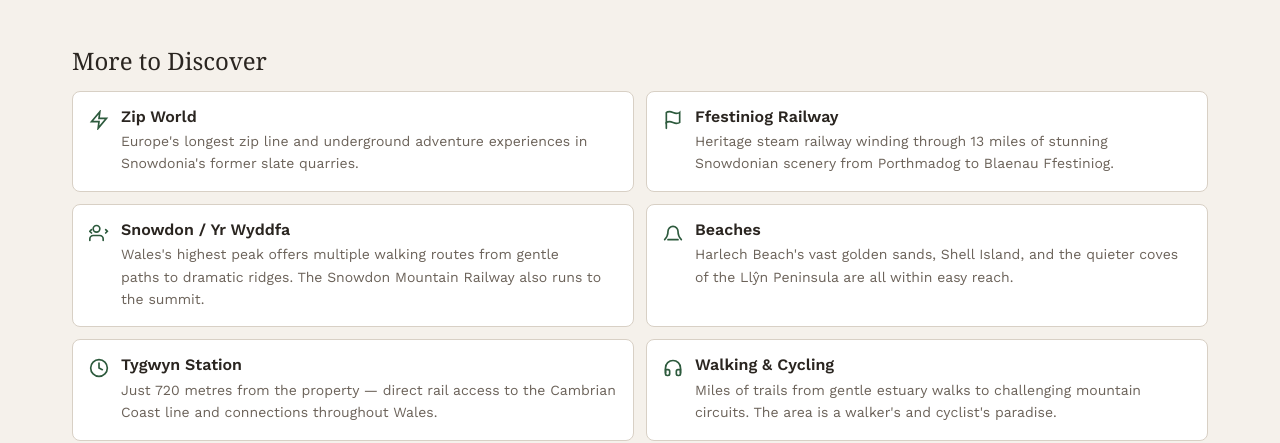
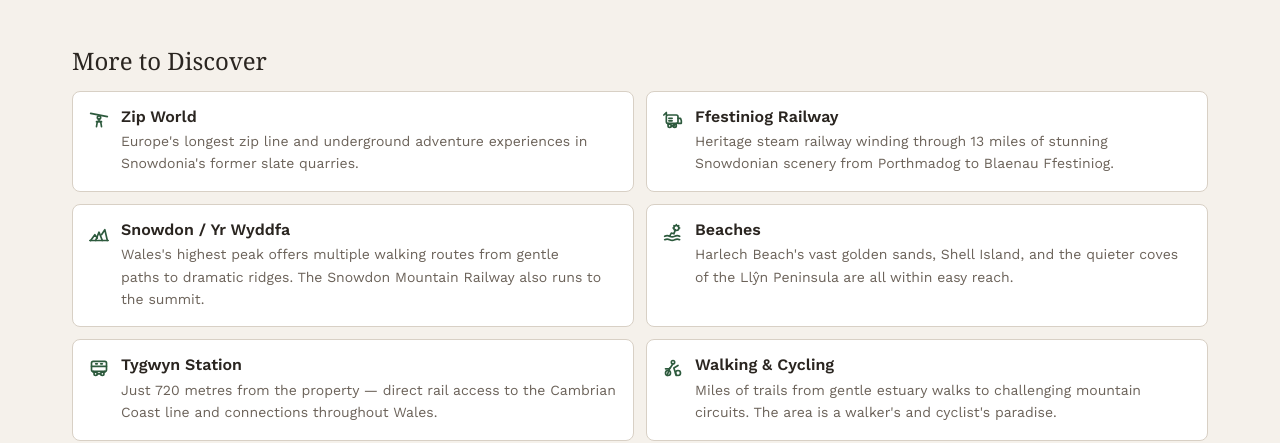
Before and after one commit to fourdeep25/tyddyn-eglwys, a plain HTML site: page index.html in a window 1280 px wide. Shown: the part 9237-9680 px from the top of the page. Drawn offline with nearby package versions, Linux system fonts and the light colour scheme; no server answers; a web font is replaced by a local one.

Commit message:
Update local area icons to be more representative
- Zip World: person on zipline
- Ffestiniog Railway: steam train
- Snowdon: mountain peaks
- Beaches: waves with sun
- Tygwyn Station: train carriage
- Walking & Cycling: cyclist on bicycle

```diff
--- a/index.html
+++ b/index.html
@@ -773,42 +773,42 @@
         <h3>More to Discover</h3>
         <div class="local-text-items">
           <div class="local-text-item">
-            <svg class="local-text-item-icon" viewBox="0 0 24 24" fill="none" stroke="currentColor" stroke-width="2" stroke-linecap="round"><path d="M13 2L3 14h9l-1 8 10-12h-9l1-8z"/></svg>
+            <svg class="local-text-item-icon" viewBox="0 0 24 24" fill="none" stroke="currentColor" stroke-width="2" stroke-linecap="round" stroke-linejoin="round"><line x1="2" y1="4" x2="22" y2="8"/><circle cx="12" cy="9" r="2"/><path d="M12 11v3"/><path d="M9 14h6"/><path d="M10 14l-1 6M14 14l1 6"/></svg>
             <div class="local-text-item-content">
               <h4>Zip World</h4>
               <p>Europe's longest zip line and underground adventure experiences in Snowdonia's former slate quarries.</p>
             </div>
           </div>
           <div class="local-text-item">
-            <svg class="local-text-item-icon" viewBox="0 0 24 24" fill="none" stroke="currentColor" stroke-width="2" stroke-linecap="round"><path d="M4 15s1-1 4-1 5 2 8 2 4-1 4-1V3s-1 1-4 1-5-2-8-2-4 1-4 1z"/><line x1="4" y1="22" x2="4" y2="15"/></svg>
+            <svg class="local-text-item-icon" viewBox="0 0 24 24" fill="none" stroke="currentColor" stroke-width="2" stroke-linecap="round" stroke-linejoin="round"><rect x="4" y="6" width="14" height="10" rx="2"/><circle cx="8" cy="19" r="2"/><circle cx="14" cy="19" r="2"/><path d="M10 19h4"/><path d="M6 16v1M16 16v1"/><path d="M18 10h3l1 3v3h-4"/><path d="M7 10h4M7 13h4"/><path d="M1 6l3-3v3"/></svg>
             <div class="local-text-item-content">
               <h4>Ffestiniog Railway</h4>
               <p>Heritage steam railway winding through 13 miles of stunning Snowdonian scenery from Porthmadog to Blaenau Ffestiniog.</p>
             </div>
           </div>
           <div class="local-text-item">
-            <svg class="local-text-item-icon" viewBox="0 0 24 24" fill="none" stroke="currentColor" stroke-width="2" stroke-linecap="round"><path d="M17 21v-2a4 4 0 00-4-4H5a4 4 0 00-4 4v2"/><path d="M20 8l2 2-2 2"/><path d="M3 8L1 10l2 2"/><circle cx="9" cy="7" r="4"/></svg>
+            <svg class="local-text-item-icon" viewBox="0 0 24 24" fill="none" stroke="currentColor" stroke-width="2" stroke-linecap="round" stroke-linejoin="round"><path d="M8 21l4-10 4 10"/><path d="M2 21l5-7 3 4"/><path d="M15 14l4-6 3 13"/><line x1="1" y1="21" x2="23" y2="21"/></svg>
             <div class="local-text-item-content">
               <h4>Snowdon / Yr Wyddfa</h4>
               <p>Wales's highest peak offers multiple walking routes from gentle paths to dramatic ridges. The Snowdon Mountain Railway also runs to the summit.</p>
             </div>
           </div>
           <div class="local-text-item">
-            <svg class="local-text-item-icon" viewBox="0 0 24 24" fill="none" stroke="currentColor" stroke-width="2" stroke-linecap="round"><path d="M2 20c2-2 4-6 4-10a6 6 0 0112 0c0 4 2 8 4 10"/><path d="M6 20h12"/></svg>
+            <svg class="local-text-item-icon" viewBox="0 0 24 24" fill="none" stroke="currentColor" stroke-width="2" stroke-linecap="round" stroke-linejoin="round"><path d="M2 16c2-1 4-1 6 0s4 1 6 0 4-1 6 0"/><path d="M2 20c2-1 4-1 6 0s4 1 6 0 4-1 6 0"/><circle cx="16" cy="6" r="3"/><path d="M16 3v-1M19 6h1M13 6h-1M18.1 3.9l.7-.7M13.9 3.9l-.7-.7"/><path d="M10 12l-2 4M10 12l3 1 2-5"/></svg>
             <div class="local-text-item-content">
               <h4>Beaches</h4>
               <p>Harlech Beach's vast golden sands, Shell Island, and the quieter coves of the Llŷn Peninsula are all within easy reach.</p>
             </div>
           </div>
           <div class="local-text-item">
-            <svg class="local-text-item-icon" viewBox="0 0 24 24" fill="none" stroke="currentColor" stroke-width="2" stroke-linecap="round"><circle cx="12" cy="12" r="10"/><path d="M12 6v6l4 2"/></svg>
+            <svg class="local-text-item-icon" viewBox="0 0 24 24" fill="none" stroke="currentColor" stroke-width="2" stroke-linecap="round" stroke-linejoin="round"><rect x="3" y="4" width="18" height="12" rx="2"/><circle cx="8" cy="19" r="2"/><circle cx="16" cy="19" r="2"/><path d="M10 19h4"/><path d="M5 16v1M19 16v1"/><line x1="3" y1="10" x2="21" y2="10"/><path d="M8 7h2M14 7h2"/></svg>
             <div class="local-text-item-content">
               <h4>Tygwyn Station</h4>
               <p>Just 720 metres from the property — direct rail access to the Cambrian Coast line and connections throughout Wales.</p>
             </div>
           </div>
           <div class="local-text-item">
-            <svg class="local-text-item-icon" viewBox="0 0 24 24" fill="none" stroke="currentColor" stroke-width="2" stroke-linecap="round"><path d="M3 18v-6a9 9 0 0118 0v6"/><path d="M21 19a2 2 0 01-2 2h-1a2 2 0 01-2-2v-3a2 2 0 012-2h3zM3 19a2 2 0 002 2h1a2 2 0 002-2v-3a2 2 0 00-2-2H3z"/></svg>
+            <svg class="local-text-item-icon" viewBox="0 0 24 24" fill="none" stroke="currentColor" stroke-width="2" stroke-linecap="round" stroke-linejoin="round"><path d="M5 21l3-9"/><path d="M3 13l5 0 4-6"/><circle cx="12" cy="5" r="2"/><path d="M16 21l-3-9 5-3"/><circle cx="18" cy="18" r="3"/><circle cx="6" cy="18" r="3"/></svg>
             <div class="local-text-item-content">
               <h4>Walking & Cycling</h4>
               <p>Miles of trails from gentle estuary walks to challenging mountain circuits. The area is a walker's and cyclist's paradise.</p>
```
